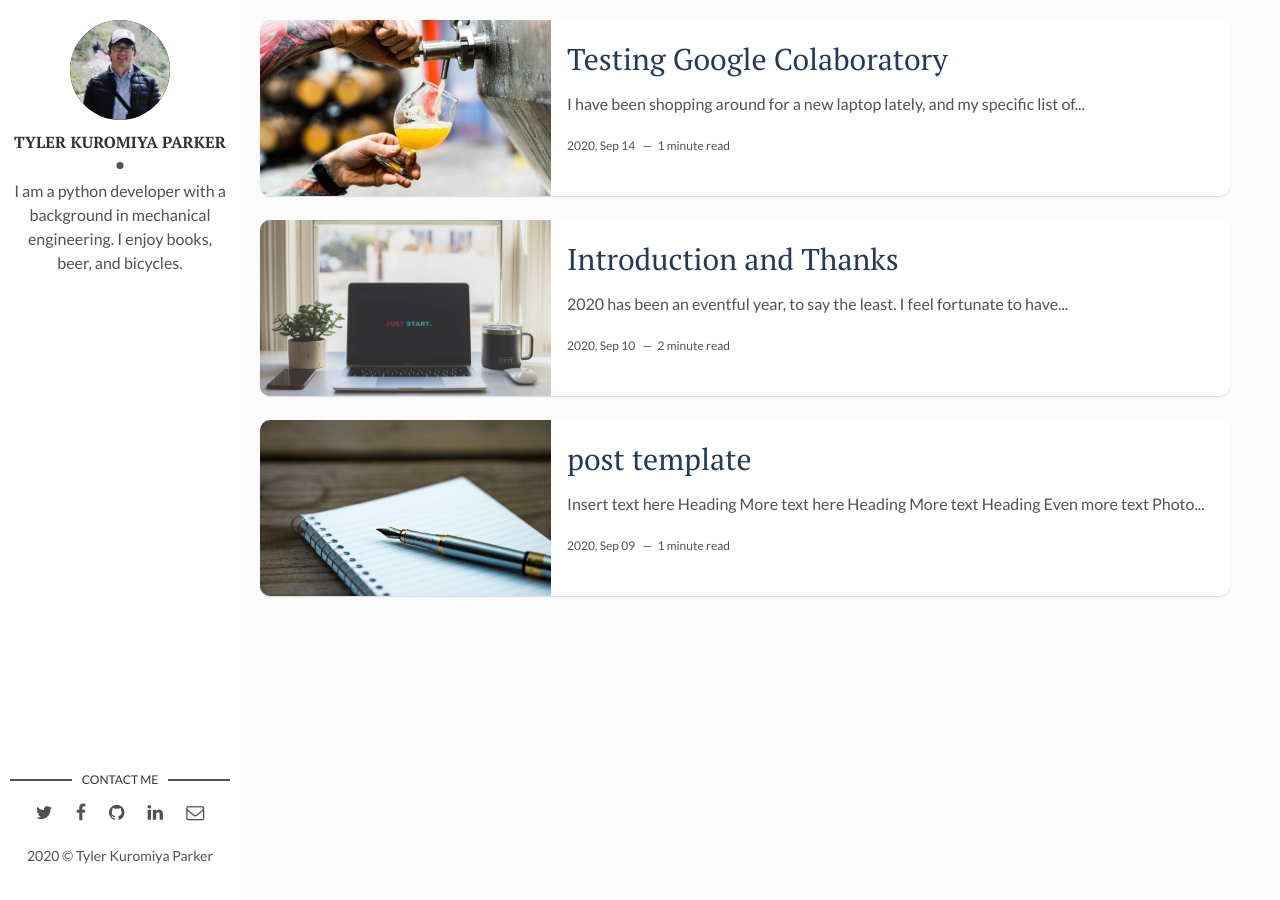
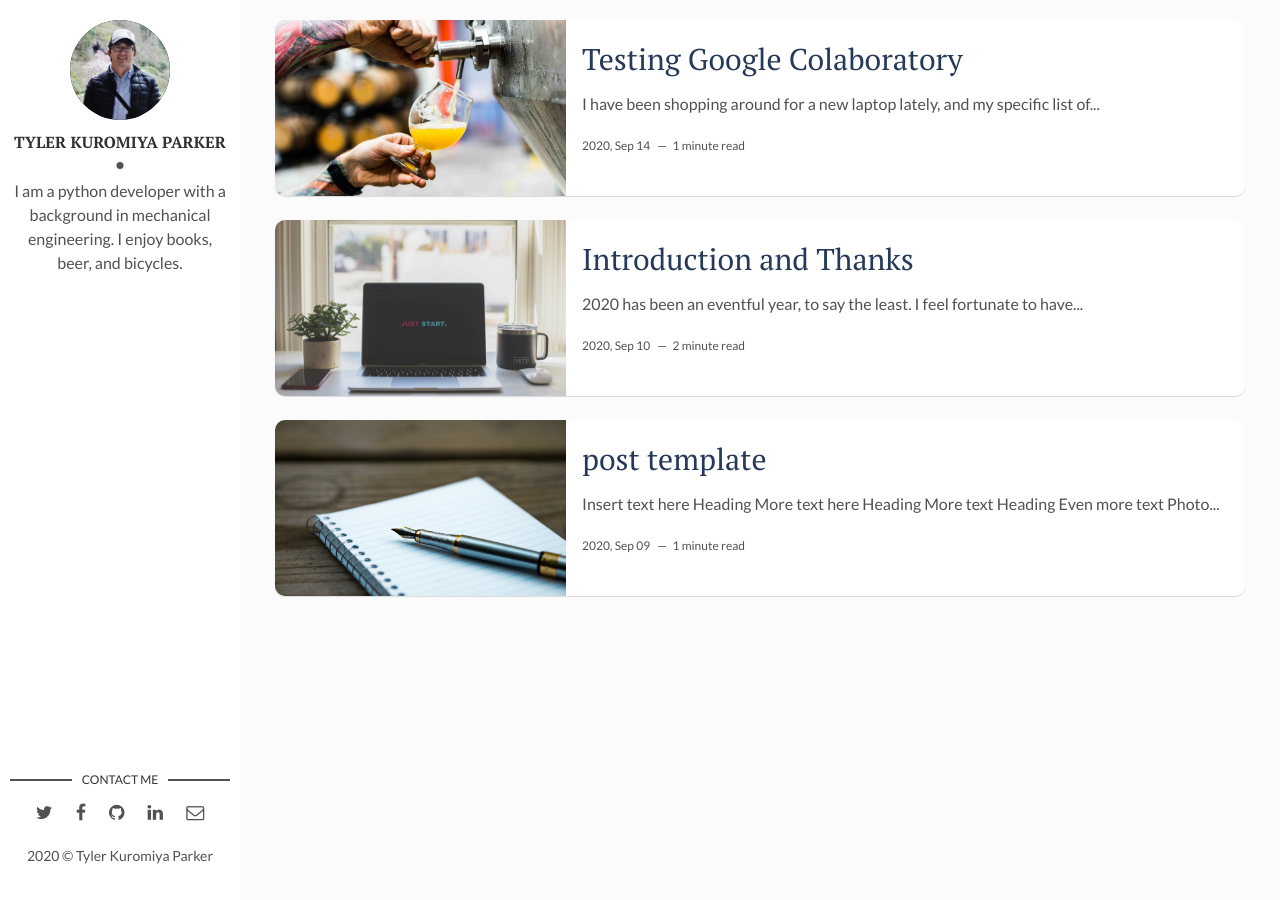
Before and after one commit to tylerkkp/tylerkkp.github.io, a Jekyll site: the page built from index.html, in a window 1280 px wide. Built offline with Jekyll 4.4.1, drawn with Linux system fonts in a browser that asks for light colours; the list of posts is cut into pages by our own code.

Commit message:
centered body content

```diff
--- a/assets/css/main.css
+++ b/assets/css/main.css
@@ -22,6 +22,8 @@ html {
  */
 body {
   margin: 0;
+  display: flex;
+  justify-content: center;
 }
 
 /**
@@ -886,8 +888,6 @@ table tfoot td {
 .wrapper {
   max-width: 1250px;
   position: relative;
-  display: flex;
-  justify-content: center;
 }
 
 .post, .article-page {
```
